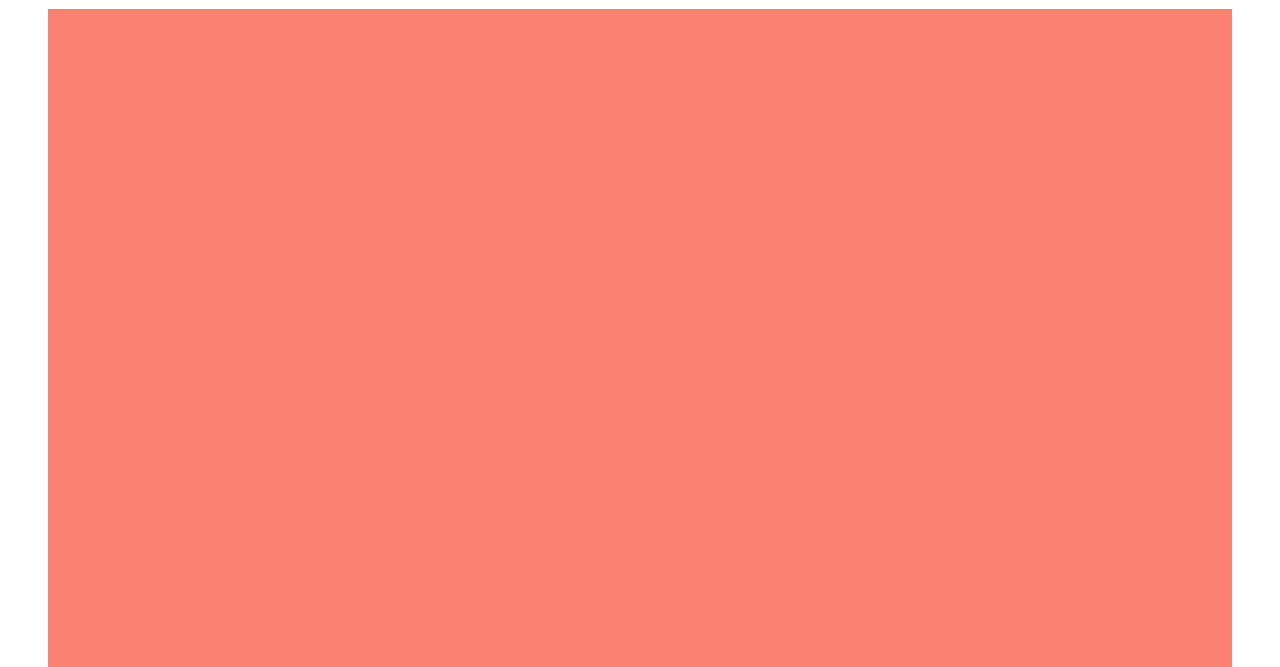
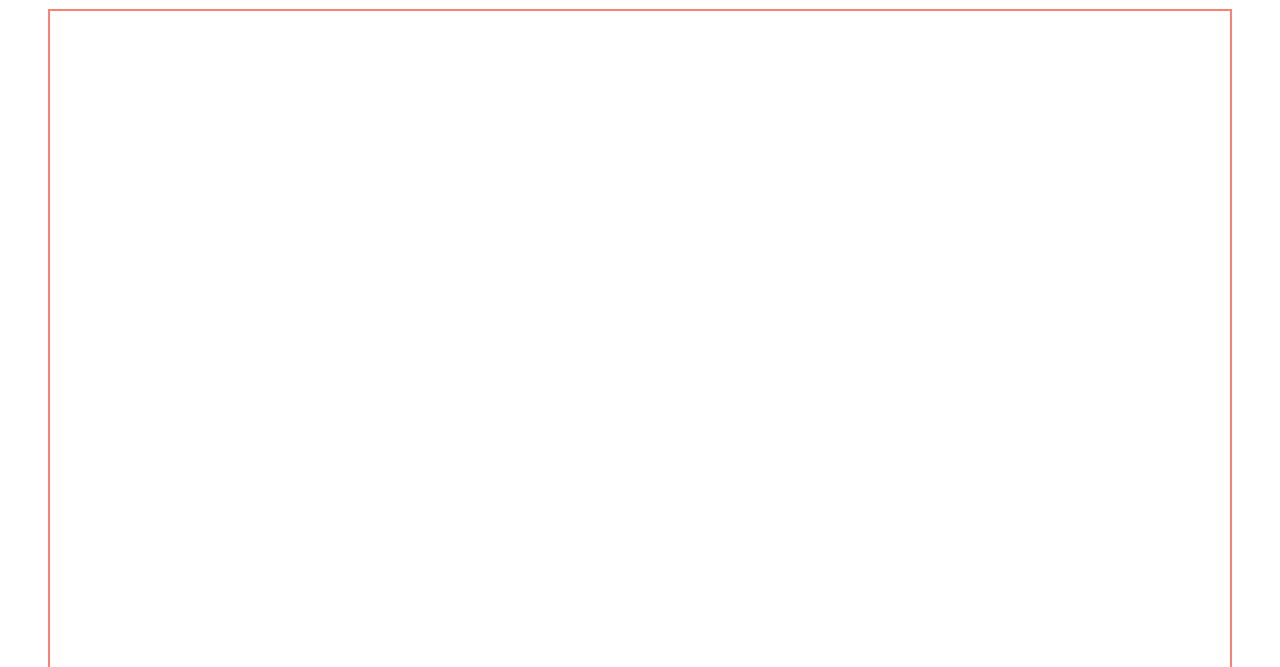
Before and after one commit to Yureusu/toreffy, a plain HTML site: page index.html in a window 1280 px wide. Shown: the part 133-800 px from the top of the page. Drawn offline with Linux system fonts and the light colour scheme.

Commit message:
style.css

```diff
--- a/style.css
+++ b/style.css
@@ -161,7 +161,7 @@ body{
 
 .content{
     height: 100vh;
-    background-color: salmon;
+    border: 2px solid salmon;
     display: flex;
     justify-content: flex-start;
     align-items: center;
```
